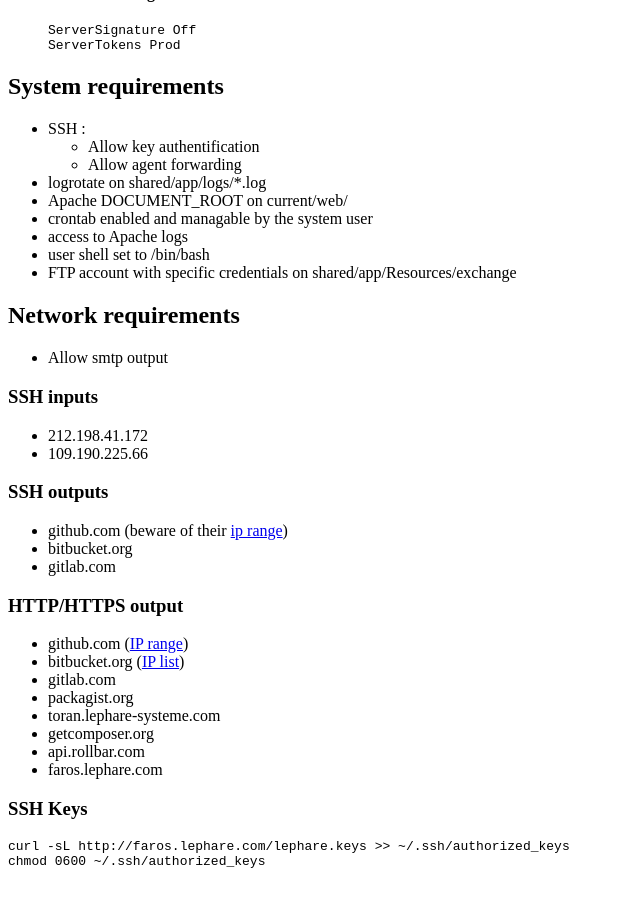
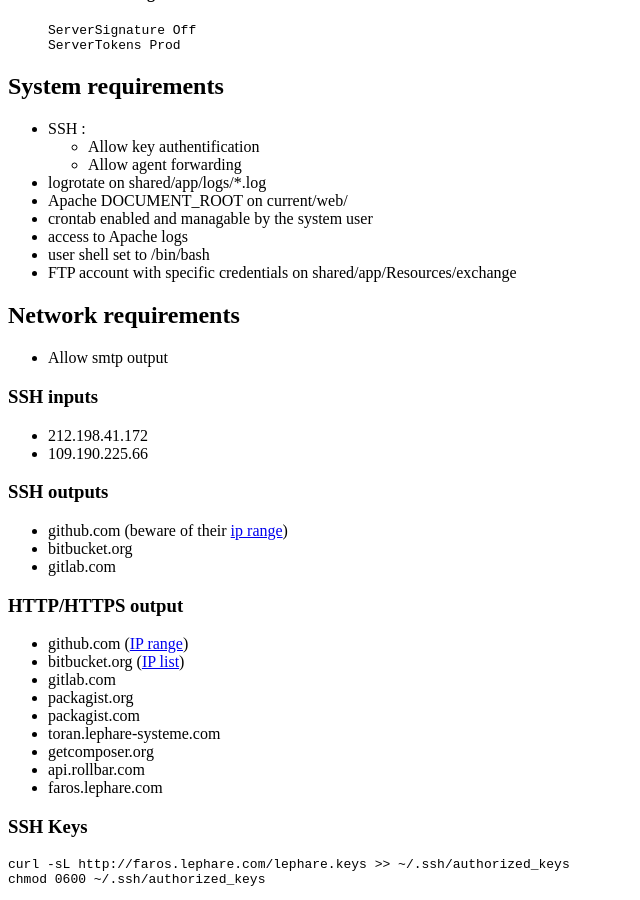
Before and after one commit to le-phare/le-phare.github.io, a Jekyll site: the page built from requirements/index.md, in a window 1280 px wide and 900 px high, scrolled down 1788 px. Shown: the whole window, without its empty margins (0-640 px from the left). Built offline with Jekyll 4.4.1, drawn with Linux system fonts in a browser that asks for light colours.

Commit message:
Add output autorisations for packagist.com

```diff
--- a/requirements/index.md
+++ b/requirements/index.md
@@ -137,6 +137,7 @@ ServerTokens Prod
  * bitbucket.org ([IP list](https://blog.bitbucket.org/2015/12/03/making-bitbuckets-network-better-faster-and-ready-to-grow))
  * gitlab.com
  * packagist.org
+ * packagist.com
  * toran.lephare-systeme.com
  * getcomposer.org
  * api.rollbar.com
```
